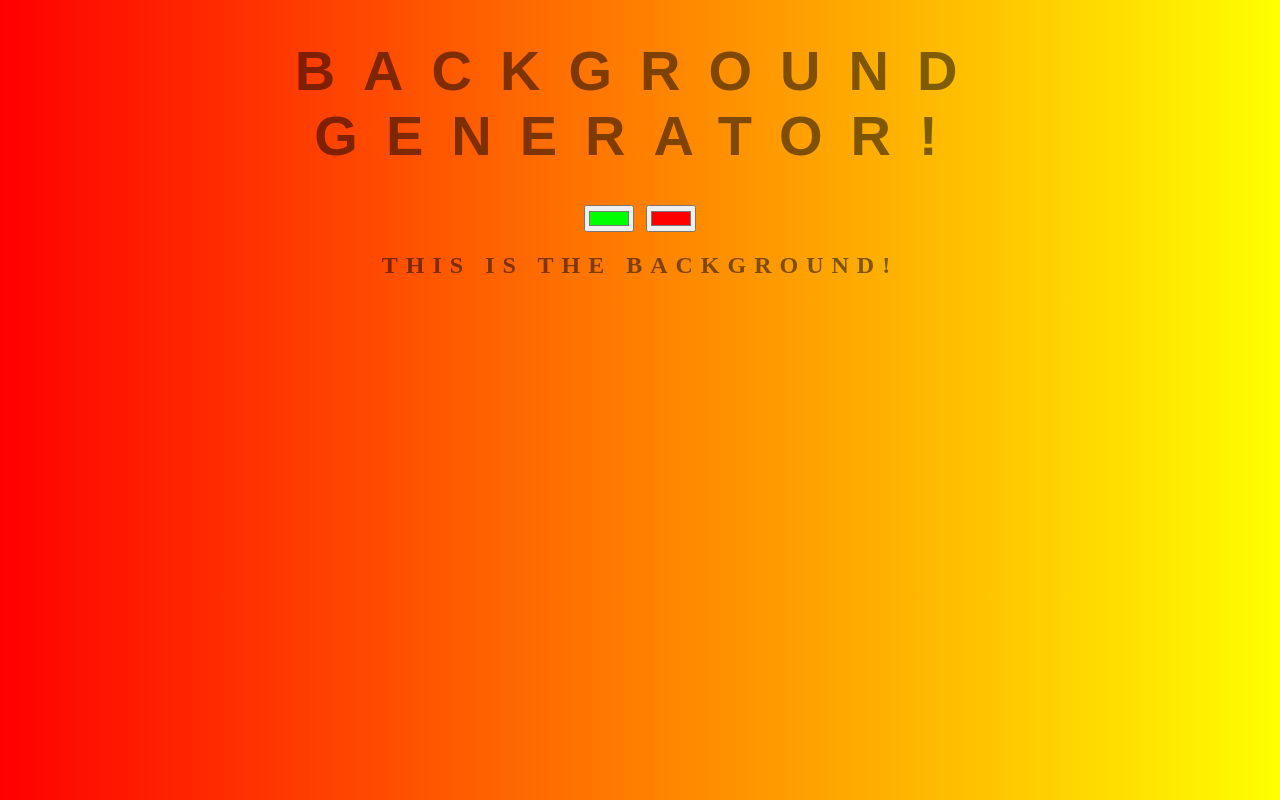
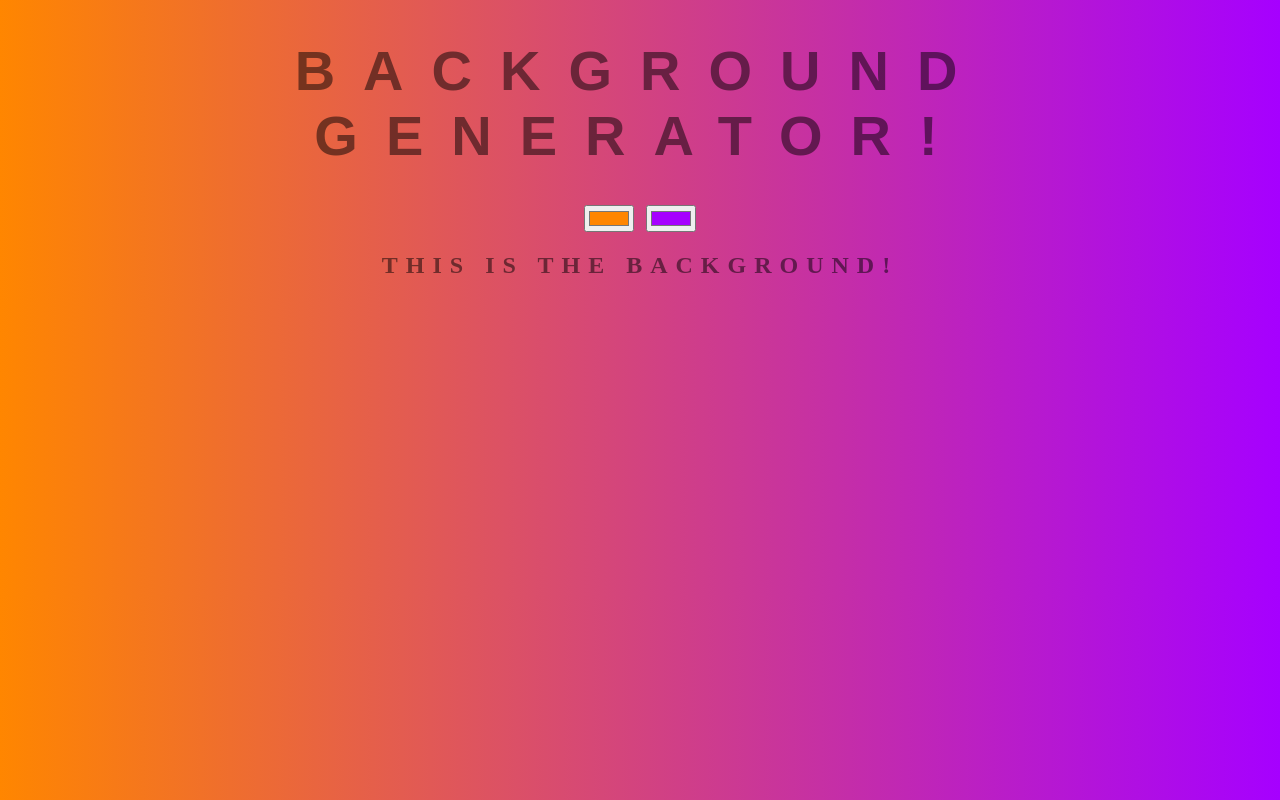
Before and after one commit to traceofwind/background-generator, a website: page index.html in a window 1280 px wide. Drawn offline with Linux system fonts and the light colour scheme.

Commit message:
Changed default background colors. npm install -g live-server

```diff
--- a/index.html
+++ b/index.html
@@ -6,8 +6,8 @@
 </head>
 <body id="gradient">
 	<h1>Background Generator!</h1>
-	<input class="color1" type="color" name="color1" value="#00ff00">
-	<input class="color2" type="color" name="color2" value="#ff0000">
+	<input class="color1" type="color" name="color1" value="#ff8600">
+	<input class="color2" type="color" name="color2" value="#a600ff">
 	<h2>This is the background!</h2>
 	<h3></h3>
 	<script type="text/javascript" src="script.js"></script>
--- a/style.css
+++ b/style.css
@@ -5,9 +5,10 @@ body {
     text-transform: uppercase;
     letter-spacing: .5em;
     top: 15%;
-	background: linear-gradient(to right, red , yellow); /* Standard syntax */
+	background: linear-gradient(to right, rgb(255,134,0) , rgb(166,0,255)); /* Standard syntax */
 }
 
+/* */
 h1 {
     font: 600 3.5em 'Raleway', sans-serif;
     color: rgba(0,0,0,.5);
```
Also changed, not shown: package.json (added, +19 -0 lines).
